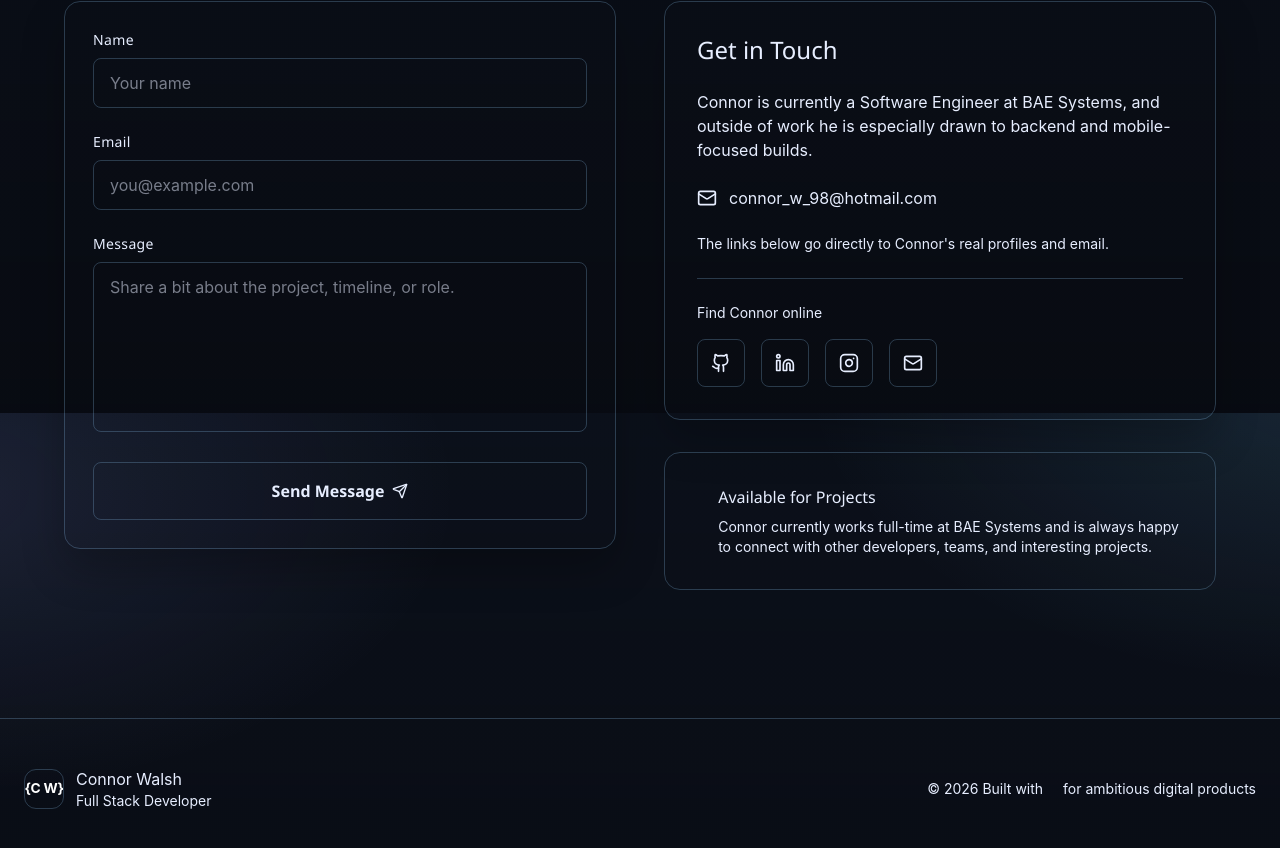
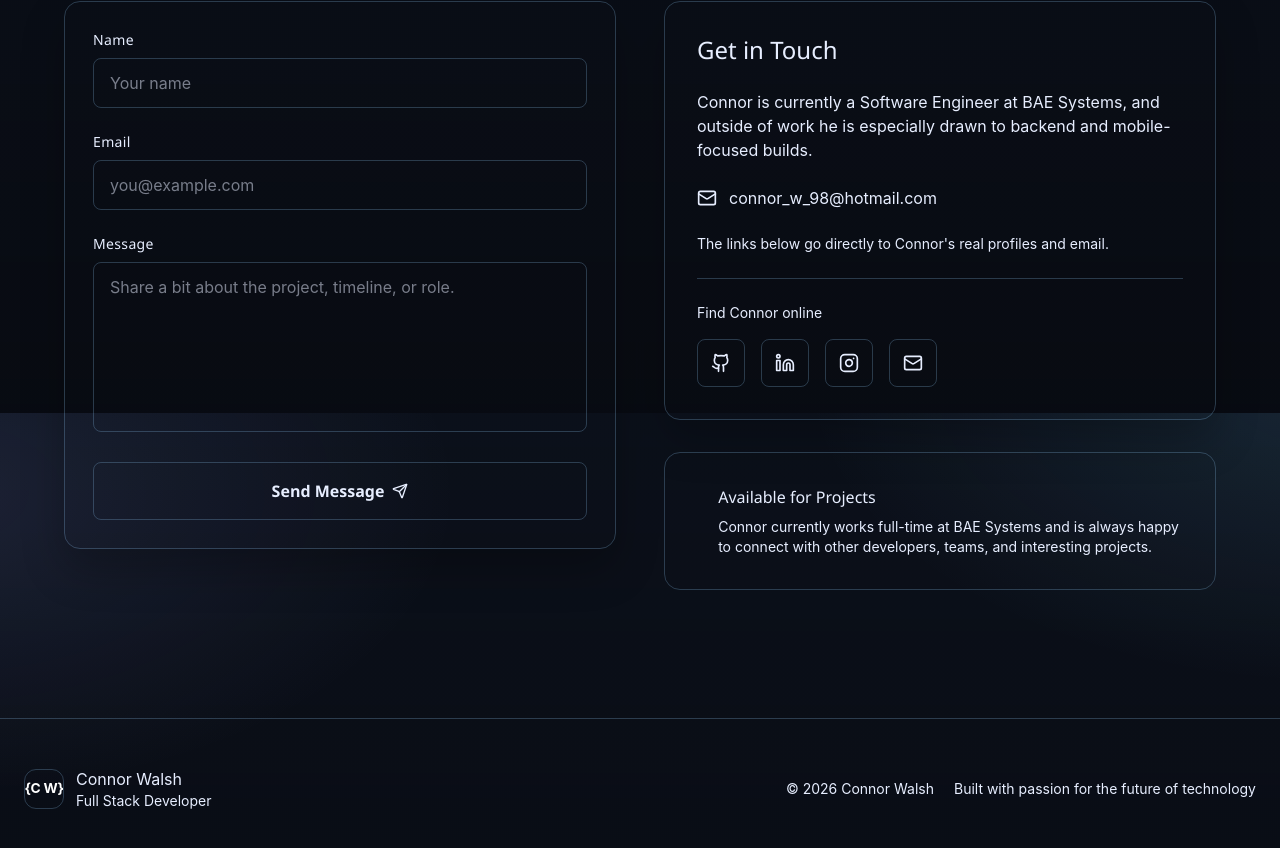
Before and after one commit to cWalsh-developer/connor-walsh-portfolio, a React (Vite) app: page / in a window 1280 px wide. Shown: the part 4387-5235 px from the top of the page. Built offline with nearby package versions, Linux system fonts and the light colour scheme; no server answers.

Commit message:
feat: update footer content and translations for improved clarity and consistency

```diff
--- a/src/app/components/Footer.tsx
+++ b/src/app/components/Footer.tsx
@@ -36,9 +36,9 @@ export function Footer() {
             viewport={{ once: true }}
             className="flex items-center gap-2 text-sm text-muted-foreground"
           >
-            <span>{`\u00A9 ${year} ${t('footer.builtWith')}`}</span>
+            <span>{`\u00A9 ${year} ${portfolio.name}`}</span>
             <span className="h-1 w-1 rounded-full bg-primary/80" />
-            <span>{t('footer.forProducts')}</span>
+            <span>{t('footer.tagline')}</span>
           </motion.div>
         </div>
 
--- a/src/app/components/Navigation.tsx
+++ b/src/app/components/Navigation.tsx
@@ -56,6 +56,15 @@ export function Navigation() {
       const element = document.querySelector(item.href)
       if (!element) {
         return
+      }
+
+      const isMobileViewport = window.matchMedia('(max-width: 767px)').matches
+      if (isMobileViewport && item.href === '#contact') {
+        const contactForm = document.querySelector('#contact form')
+        if (contactForm) {
+          contactForm.scrollIntoView({ behavior: 'smooth', block: 'center' })
+          return
+        }
       }
 
       const navHeight = document.querySelector('nav')?.getBoundingClientRect().height ?? 0
--- a/src/locales/de/translation.json
+++ b/src/locales/de/translation.json
@@ -104,7 +104,8 @@
   },
   "footer": {
     "builtWith": "Gebaut mit",
-    "forProducts": "fuer ambitionierte digitale Produkte"
+    "forProducts": "fuer ambitionierte digitale Produkte",
+    "tagline": "Mit Leidenschaft fuer die Zukunft der Technologie gebaut"
   },
   "cvPage": {
     "backToPortfolio": "Zurueck zum Portfolio",
--- a/src/locales/en/translation.json
+++ b/src/locales/en/translation.json
@@ -104,7 +104,8 @@
   },
   "footer": {
     "builtWith": "Built with",
-    "forProducts": "for ambitious digital products"
+    "forProducts": "for ambitious digital products",
+    "tagline": "Built with passion for the future of technology"
   },
   "cvPage": {
     "backToPortfolio": "Back to Portfolio",
--- a/src/locales/es/translation.json
+++ b/src/locales/es/translation.json
@@ -104,7 +104,8 @@
   },
   "footer": {
     "builtWith": "Construido con",
-    "forProducts": "para productos digitales ambiciosos"
+    "forProducts": "para productos digitales ambiciosos",
+    "tagline": "Construido con pasion por el futuro de la tecnologia"
   },
   "cvPage": {
     "backToPortfolio": "Volver al Portfolio",
--- a/src/locales/fr/translation.json
+++ b/src/locales/fr/translation.json
@@ -104,7 +104,8 @@
   },
   "footer": {
     "builtWith": "Construit avec",
-    "forProducts": "pour des produits digitaux ambitieux"
+    "forProducts": "pour des produits digitaux ambitieux",
+    "tagline": "Construit avec passion pour l'avenir de la technologie"
   },
   "cvPage": {
     "backToPortfolio": "Retour au Portfolio",
```
